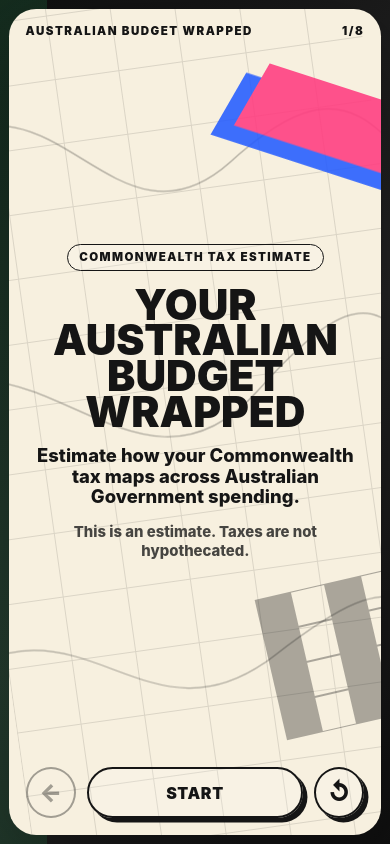
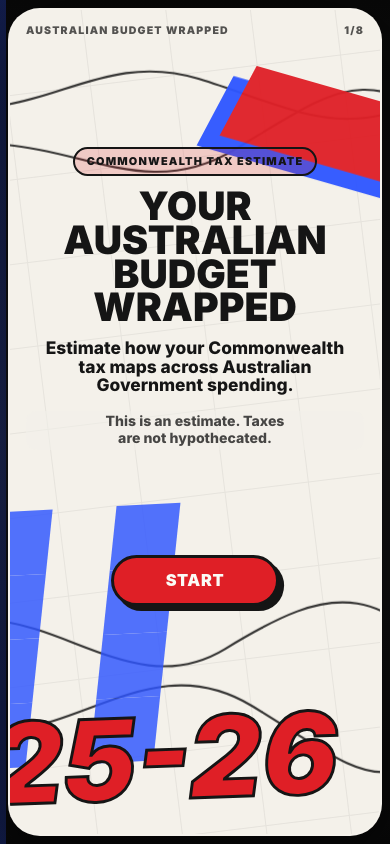
Before and after one commit to dantad04/TaxWrapped, a Next.js app: page / in a window 390 px wide. Built offline with nearby package versions, Linux system fonts and the light colour scheme.

Commit message:
Polish wrapped visual design system

```diff
--- a/src/app/budget-wrapped-flow.tsx
+++ b/src/app/budget-wrapped-flow.tsx
@@ -17,32 +17,72 @@ const percentFormatter = new Intl.NumberFormat("en-AU", {
   maximumFractionDigits: 1,
 });
 
+type AccentTone = "blue" | "green" | "magenta" | "red";
+
 const storyColours = [
   {
-    surface: "bg-[#f7f0df]",
+    surface: "bg-[#f4f1ea]",
     ink: "text-[#151515]",
-    accent: "bg-[#ff3b7f]",
-    glow: "story-glow-magenta",
+    accent: "bg-[#df1f26]",
+    glow: "story-glow-red",
+    tone: "red",
   },
   {
-    surface: "bg-[#151515]",
-    ink: "text-[#f7f0df]",
-    accent: "bg-[#38ff8b]",
-    glow: "story-glow-green",
+    surface: "bg-[#29282e]",
+    ink: "text-[#fbfaf5]",
+    accent: "bg-[#2e55ff]",
+    glow: "story-glow-blue",
+    tone: "blue",
   },
   {
-    surface: "bg-[#eef2ff]",
-    ink: "text-[#111827]",
-    accent: "bg-[#245cff]",
-    glow: "story-glow-blue",
+    surface: "bg-[#29282e]",
+    ink: "text-[#fbfaf5]",
+    accent: "bg-[#df1f26]",
+    glow: "story-glow-red",
+    tone: "red",
   },
   {
-    surface: "bg-[#ffede8]",
-    ink: "text-[#171717]",
-    accent: "bg-[#ff3b2f]",
-    glow: "story-glow-red",
+    surface: "bg-[#f4f1ea]",
+    ink: "text-[#151515]",
+    accent: "bg-[#2e55ff]",
+    glow: "story-glow-blue",
+    tone: "blue",
   },
-] as const;
+  {
+    surface: "bg-[#f4f1ea]",
+    ink: "text-[#151515]",
+    accent: "bg-[#bb33b6]",
+    glow: "story-glow-magenta",
+    tone: "magenta",
+  },
+  {
+    surface: "bg-[#f4f1ea]",
+    ink: "text-[#151515]",
+    accent: "bg-[#149c48]",
+    glow: "story-glow-green",
+    tone: "green",
+  },
+  {
+    surface: "bg-[#f4f1ea]",
+    ink: "text-[#151515]",
+    accent: "bg-[#2e55ff]",
+    glow: "story-glow-blue",
+    tone: "blue",
+  },
+  {
+    surface: "bg-[#29282e]",
+    ink: "text-[#fbfaf5]",
+    accent: "bg-[#149c48]",
+    glow: "story-glow-green",
+    tone: "green",
+  },
+] as const satisfies ReadonlyArray<{
+  surface: string;
+  ink: string;
+  accent: string;
+  glow: string;
+  tone: AccentTone;
+}>;
 
 type StepKind =
   | "intro"
@@ -64,6 +104,12 @@ function formatCurrency(amount: number) {
 
 function formatPercent(share: number) {
   return `${percentFormatter.format(share * 100)}%`;
+}
+
+function getAccentTone(index: number): AccentTone {
+  const tones: AccentTone[] = ["magenta", "green", "blue"];
+
+  return tones[index % tones.length];
 }
 
 function parseIncome(value: string) {
@@ -88,9 +134,10 @@ function WavyLines() {
       viewBox="0 0 420 720"
       preserveAspectRatio="none"
     >
-      <path d="M-80 120 C 50 40, 120 220, 250 130 S 420 90, 520 210" />
-      <path d="M-120 350 C 20 250, 140 450, 280 330 S 430 260, 540 390" />
-      <path d="M-80 590 C 80 490, 150 650, 300 560 S 470 500, 540 640" />
+      <path d="M-80 74 C 28 102, 96 28, 214 56 S 384 120, 520 52" />
+      <path d="M-90 122 C 46 86, 134 174, 254 118 S 404 36, 526 116" />
+      <path d="M-108 548 C 22 482, 122 612, 244 554 S 420 490, 534 604" />
+      <path d="M-90 614 C 54 664, 142 542, 274 604 S 436 706, 538 574" />
     </svg>
   );
 }
@@ -105,8 +152,51 @@ function PatternBlock() {
   );
 }
 
+function MiniPieMark({ tone }: { tone: AccentTone }) {
+  return <div aria-hidden="true" className={`mini-pie mini-pie-${tone}`} />;
+}
+
+function PosterYear() {
+  return <div aria-hidden="true" className="story-poster-year">25-26</div>;
+}
+
+interface StoryBar {
+  amount: number;
+  label: string;
+  share: number;
+  tone: AccentTone;
+}
+
+function StoryBars({
+  bars,
+  label,
+}: {
+  bars: StoryBar[];
+  label: string;
+}) {
+  return (
+    <div className="poster-bars" aria-label={label}>
+      {bars.map((bar) => (
+        <div key={bar.label} className={`poster-bar poster-bar-${bar.tone}`}>
+          <div className="poster-bar-fill-wrap">
+            <span
+              className="poster-bar-fill"
+              style={{
+                width: `${Math.max(6, Math.min(100, bar.share * 100))}%`,
+              }}
+            />
+          </div>
+          <strong>{formatCurrency(bar.amount)}</strong>
+          <span>{bar.label}</span>
+        </div>
+      ))}
+    </div>
+  );
+}
+
 interface StoryFrameProps {
   children: React.ReactNode;
+  currentKind: StepKind;
   currentStep: number;
   totalSteps: number;
   canGoBack: boolean;
@@ -120,6 +210,7 @@ interface StoryFrameProps {
 
 function StoryFrame({
   children,
+  currentKind,
   currentStep,
   totalSteps,
   canGoBack,
@@ -134,10 +225,14 @@ function StoryFrame({
 
   return (
     <main className="story-shell">
-      <section className={`story-card ${colour.surface} ${colour.ink}`}>
+      <section
+        className={`story-card story-card-${currentKind} story-tone-${colour.tone} ${colour.surface} ${colour.ink}`}
+        data-step={currentKind}
+      >
         <WavyLines />
         <PatternBlock />
         <div className={`story-slab ${colour.accent} ${colour.glow}`} />
+        {currentKind === "intro" && <PosterYear />}
 
         <header className="story-topbar">
           <span>Australian Budget Wrapped</span>
@@ -150,7 +245,12 @@ function StoryFrame({
           {children}
         </div>
 
-        <nav className="story-controls" aria-label="Story controls">
+        <nav
+          className={`story-controls ${
+            currentKind === "intro" ? "story-controls-intro" : ""
+          }`}
+          aria-label="Story controls"
+        >
           <button
             type="button"
             className="story-icon-button"
@@ -279,6 +379,7 @@ export function BudgetWrappedFlow() {
 
   return (
     <StoryFrame
+      currentKind={currentStep.kind}
       currentStep={stepIndex}
       totalSteps={steps.length}
       canGoBack={stepIndex > 0}
@@ -337,9 +438,10 @@ export function BudgetWrappedFlow() {
 
       {currentStep.kind === "tax" && (
         <section className="story-moment story-moment-center">
+          <MiniPieMark tone="red" />
           <p className="story-eyebrow">{currentStep.eyebrow}</p>
           <h2 className="story-title">{currentStep.title}</h2>
-          <p className="story-number">
+          <p className="story-number story-number-red">
             {formatCurrency(taxEstimate.totalEstimatedTax)}
           </p>
           <p className="story-copy">
@@ -353,14 +455,15 @@ export function BudgetWrappedFlow() {
         <section className="story-moment">
           <p className="story-eyebrow">{currentStep.eyebrow}</p>
           <h2 className="story-title">{currentStep.title}</h2>
-          <div className="allocation-stack" aria-label="Top allocation preview">
-            {categoryStories.map((category) => (
-              <div key={category.slug} className="allocation-strip">
-                <span>{category.label}</span>
-                <strong>{formatCurrency(category.amount)}</strong>
-              </div>
-            ))}
-          </div>
+          <StoryBars
+            label="Top allocation preview"
+            bars={categoryStories.map((category, index) => ({
+              amount: category.amount,
+              label: category.label,
+              share: category.shareOfAdditiveBudget,
+              tone: getAccentTone(index),
+            }))}
+          />
           <p className="story-caveat">
             Proportional and illustrative. Taxes are not hypothecated.
           </p>
@@ -371,22 +474,34 @@ export function BudgetWrappedFlow() {
         <section className="story-moment story-moment-center">
           {categoryStories
             .filter((category) => category.label === currentStep.title)
-            .map((category, index) => (
-              <div key={category.slug} className="category-hit">
+            .map((category) => {
+              const categoryIndex = categoryStories.findIndex(
+                (story) => story.slug === category.slug,
+              );
+              const safeCategoryIndex = Math.max(0, categoryIndex);
+              const tone = getAccentTone(safeCategoryIndex);
+
+              return (
+                <div key={category.slug} className={`category-hit tone-${tone}`}>
+                  <MiniPieMark tone={tone} />
                   <p className="story-eyebrow">{currentStep.eyebrow}</p>
-                <h2 className="story-title">{category.label}</h2>
-                <p className="story-number">{formatCurrency(category.amount)}</p>
+                  <p className="story-kicker">You contributed</p>
+                  <p className={`story-number story-number-${tone}`}>
+                    {formatCurrency(category.amount)}
+                  </p>
+                  <h2 className="story-category-title">{category.label}</h2>
                   <p className="story-copy">
                     About {formatPercent(category.shareOfAdditiveBudget)} of the
                     additive Budget function mix.
                   </p>
-                {spotlightStories[index] && (
+                  {spotlightStories[safeCategoryIndex] && (
                     <p className="story-pill">
-                    Spotlight: {spotlightStories[index].label}
+                      Spotlight: {spotlightStories[safeCategoryIndex].label}
                     </p>
                   )}
                 </div>
-            ))}
+              );
+            })}
         </section>
       )}
 
--- a/src/app/globals.css
+++ b/src/app/globals.css
@@ -1,8 +1,15 @@
 @import "tailwindcss";
 
 :root {
-  --background: #f8f4ea;
-  --foreground: #162016;
+  --background: #f4f1ea;
+  --foreground: #151515;
+  --story-paper: #f4f1ea;
+  --story-ink: #151515;
+  --story-charcoal: #29282e;
+  --story-red: #df1f26;
+  --story-blue: #2e55ff;
+  --story-green: #149c48;
+  --story-magenta: #bb33b6;
 }
 
 @theme inline {
@@ -16,6 +23,8 @@ body {
   font-family:
     Inter, ui-sans-serif, system-ui, -apple-system, BlinkMacSystemFont, "Segoe UI",
     sans-serif;
+  -webkit-font-smoothing: antialiased;
+  text-rendering: geometricPrecision;
 }
 
 a,
@@ -26,25 +35,59 @@ button {
 .story-shell {
   min-height: 100svh;
   background:
-    linear-gradient(90deg, rgba(56, 255, 139, 0.12) 0 12%, transparent 12% 100%),
-    linear-gradient(135deg, #101010 0%, #242424 55%, #101010 100%);
+    linear-gradient(90deg, rgba(46, 85, 255, 0.28) 0 0.38rem, transparent 0.38rem 2.15rem),
+    linear-gradient(180deg, #080808 0%, #171719 52%, #080808 100%);
   display: grid;
   place-items: center;
-  padding: clamp(0.55rem, 2vw, 1.2rem);
+  padding: clamp(0.5rem, 1.7vw, 1rem);
   overflow: hidden;
 }
 
 .story-card {
-  width: min(100%, 32rem);
-  min-height: calc(100svh - clamp(1.1rem, 4vw, 2.4rem));
+  --story-accent: var(--story-red);
+  --story-secondary: var(--story-blue);
+  --story-shadow: var(--story-ink);
+  --story-soft-a: #c5d8da;
+  --story-soft-b: #ddc5c8;
+  width: min(100%, 31.5rem);
+  min-height: calc(100svh - clamp(1rem, 3.4vw, 2rem));
   position: relative;
   isolation: isolate;
   overflow: hidden;
-  border-radius: clamp(1.7rem, 6vw, 3.5rem);
-  box-shadow: 0 1.5rem 6rem rgba(0, 0, 0, 0.38);
-  padding: clamp(1.05rem, 4vw, 1.7rem);
+  border: 2px solid rgba(255, 255, 255, 0.08);
+  border-radius: clamp(2rem, 8vw, 4rem);
+  box-shadow: 0 1.5rem 5.5rem rgba(0, 0, 0, 0.62);
+  padding: clamp(1rem, 4vw, 1.65rem);
   display: grid;
   grid-template-rows: auto 1fr auto;
+}
+
+.story-tone-red {
+  --story-accent: var(--story-red);
+  --story-secondary: var(--story-blue);
+  --story-soft-a: #c4d7d9;
+  --story-soft-b: #e3c8c3;
+}
+
+.story-tone-blue {
+  --story-accent: var(--story-blue);
+  --story-secondary: var(--story-red);
+  --story-soft-a: #c8dada;
+  --story-soft-b: #d8c6d6;
+}
+
+.story-tone-green {
+  --story-accent: var(--story-green);
+  --story-secondary: var(--story-magenta);
+  --story-soft-a: #cbdcd0;
+  --story-soft-b: #d9c8d8;
+}
+
+.story-tone-magenta {
+  --story-accent: var(--story-magenta);
+  --story-secondary: var(--story-blue);
+  --story-soft-a: #c3d8db;
+  --story-soft-b: #dfc7cb;
 }
 
 .story-card::before {
@@ -52,12 +95,12 @@ button {
   position: absolute;
   inset: 0;
   z-index: -3;
-  opacity: 0.12;
+  opacity: 0.06;
   background-image:
     linear-gradient(90deg, currentColor 1px, transparent 1px),
     linear-gradient(currentColor 1px, transparent 1px);
-  background-size: 3.4rem 3.4rem;
-  transform: rotate(-8deg) scale(1.18);
+  background-size: 4.2rem 4.2rem;
+  transform: rotate(-7deg) scale(1.25);
 }
 
 .story-topbar {
@@ -66,12 +109,13 @@ button {
   display: flex;
   align-items: center;
   justify-content: space-between;
-  gap: 1rem;
-  font-size: 0.72rem;
+  gap: 0.8rem;
+  font-size: 0.66rem;
   line-height: 1;
   font-weight: 900;
-  letter-spacing: 0.13em;
+  letter-spacing: 0.11em;
   text-transform: uppercase;
+  opacity: 0.72;
 }
 
 .story-content {
@@ -80,13 +124,14 @@ button {
   min-height: 0;
   display: grid;
   align-items: center;
-  padding-block: clamp(2.2rem, 7svh, 4.5rem);
-  animation: story-reveal 360ms ease-out both;
+  padding-block: clamp(1.65rem, 5.8svh, 4.2rem);
+  animation: story-reveal 420ms cubic-bezier(0.2, 0.8, 0.2, 1) both;
 }
 
 .story-moment {
+  position: relative;
   display: grid;
-  gap: clamp(1rem, 3.8vw, 1.55rem);
+  gap: clamp(0.92rem, 3.4vw, 1.45rem);
   align-content: center;
 }
 
@@ -97,71 +142,103 @@ button {
 
 .story-eyebrow {
   width: fit-content;
-  border: 1px solid currentColor;
+  border: 2px solid currentColor;
   border-radius: 999px;
-  padding: 0.42rem 0.7rem;
-  font-size: 0.72rem;
+  padding: 0.44rem 0.72rem;
+  font-size: 0.68rem;
   line-height: 1;
   font-weight: 950;
-  letter-spacing: 0.12em;
+  letter-spacing: 0.11em;
   text-transform: uppercase;
-  background: rgba(255, 255, 255, 0.16);
-  backdrop-filter: blur(10px);
+  background: color-mix(in srgb, var(--story-accent) 18%, transparent);
 }
 
 .story-title {
   max-width: 100%;
-  font-size: clamp(2.65rem, 9.8vw, 6.8rem);
-  line-height: 0.84;
+  font-size: clamp(2.45rem, 10.8vw, 5.9rem);
+  line-height: 0.86;
   font-weight: 1000;
   letter-spacing: 0;
   text-transform: uppercase;
+  text-wrap: balance;
 }
 
 .story-copy {
   max-width: 22rem;
-  font-size: clamp(1.15rem, 4.7vw, 1.55rem);
-  line-height: 1.12;
+  font-size: clamp(1.08rem, 4.45vw, 1.48rem);
+  line-height: 1.08;
   font-weight: 850;
+  text-wrap: balance;
 }
 
 .story-caveat {
   max-width: 22rem;
-  font-size: 0.93rem;
+  width: fit-content;
+  border-radius: 0.65rem;
+  padding: 0.12rem 0.3rem;
+  font-size: 0.88rem;
   line-height: 1.25;
-  font-weight: 760;
+  font-weight: 780;
   opacity: 0.78;
+  background: rgba(244, 241, 234, 0.68);
+  text-wrap: balance;
+}
+
+.story-kicker {
+  font-size: clamp(1.55rem, 6vw, 2.3rem);
+  line-height: 0.94;
+  font-weight: 1000;
+  text-transform: none;
 }
 
 .story-number {
   max-width: 100%;
-  font-size: clamp(3.7rem, 18vw, 7rem);
-  line-height: 0.82;
+  color: var(--story-accent);
+  font-size: clamp(4.3rem, 20.5vw, 8.7rem);
+  line-height: 0.76;
   font-weight: 1000;
   letter-spacing: 0;
   text-transform: uppercase;
   overflow-wrap: anywhere;
-  text-shadow: 0.055em 0.055em 0 rgba(255, 59, 47, 0.55);
-  animation: number-pop 420ms ease-out both;
+  -webkit-text-stroke: clamp(1px, 0.45vw, 3px) var(--story-shadow);
+  paint-order: stroke fill;
+  text-shadow: 0.045em 0.045em 0 var(--story-shadow);
+  animation: number-pop 500ms cubic-bezier(0.16, 1, 0.3, 1) both;
+}
+
+.story-number-red {
+  --story-accent: var(--story-red);
+}
+
+.story-number-blue {
+  --story-accent: var(--story-blue);
+}
+
+.story-number-green {
+  --story-accent: var(--story-green);
+}
+
+.story-number-magenta {
+  --story-accent: var(--story-magenta);
 }
 
 .story-controls {
   position: relative;
   z-index: 2;
   display: grid;
-  grid-template-columns: 3.15rem 1fr 3.15rem;
-  gap: 0.7rem;
+  grid-template-columns: 3.05rem 1fr 3.05rem;
+  gap: 0.72rem;
   align-items: center;
 }
 
 .story-main-button,
 .story-icon-button {
-  min-height: 3.2rem;
-  border: 2px solid currentColor;
-  color: inherit;
-  background: rgba(255, 255, 255, 0.16);
+  min-height: 3.18rem;
+  border: 3px solid var(--story-shadow);
+  color: #fbfaf5;
+  background: var(--story-accent);
   font-weight: 950;
-  box-shadow: 0.28rem 0.28rem 0 currentColor;
+  box-shadow: 0.32rem 0.32rem 0 var(--story-shadow);
   transition:
     transform 160ms ease,
     box-shadow 160ms ease,
@@ -170,27 +247,44 @@ button {
 
 .story-main-button {
   border-radius: 999px;
-  font-size: 1rem;
+  font-size: 1.02rem;
   letter-spacing: 0.04em;
   text-transform: uppercase;
 }
 
 .story-icon-button {
   border-radius: 50%;
-  font-size: 1.5rem;
+  background: color-mix(in srgb, var(--story-paper) 82%, transparent);
+  color: var(--story-shadow);
+  font-size: 1.42rem;
   line-height: 1;
+}
+
+.story-controls-intro {
+  position: absolute;
+  left: 50%;
+  bottom: clamp(10.5rem, 27svh, 16rem);
+  width: min(11rem, 48%);
+  transform: translateX(-50%);
+  grid-template-columns: minmax(8.8rem, 10.5rem);
+  justify-content: center;
+  margin: 0;
+}
+
+.story-controls-intro .story-icon-button {
+  display: none;
 }
 
 .story-main-button:not(:disabled):hover,
 .story-icon-button:not(:disabled):hover {
   transform: translate(-0.12rem, -0.12rem);
-  box-shadow: 0.4rem 0.4rem 0 currentColor;
+  box-shadow: 0.42rem 0.42rem 0 var(--story-shadow);
 }
 
 .story-main-button:focus-visible,
 .story-icon-button:focus-visible,
 .income-input-wrap:focus-within {
-  outline: 4px solid #38ff8b;
+  outline: 4px solid var(--story-green);
   outline-offset: 4px;
 }
 
@@ -208,80 +302,198 @@ button {
   width: 100%;
   height: 100%;
   pointer-events: none;
-  opacity: 0.32;
-  animation: line-drift 9s ease-in-out infinite alternate;
+  opacity: 0.86;
+  animation: line-drift 8s ease-in-out infinite alternate;
 }
 
 .story-lines path {
   fill: none;
   stroke: currentColor;
-  stroke-width: 1.2;
+  stroke-width: 2.1;
   vector-effect: non-scaling-stroke;
 }
 
 .story-pattern {
   position: absolute;
-  right: -2rem;
-  bottom: 6.8rem;
+  left: -2.2rem;
+  bottom: 4.45rem;
   z-index: -1;
-  width: 9rem;
+  width: 16rem;
   display: grid;
   grid-template-columns: repeat(4, 1fr);
-  transform: rotate(-13deg);
-  opacity: 0.34;
+  transform: rotate(-3deg) skewX(-9deg);
+  opacity: 0.82;
 }
 
 .story-pattern span {
   aspect-ratio: 1;
-  border: 1px solid currentColor;
+  border: 0;
 }
 
 .story-pattern span:nth-child(odd) {
-  background: currentColor;
+  background: var(--story-secondary);
 }
 
 .story-slab {
   position: absolute;
   z-index: -2;
-  top: 5rem;
-  right: -3.6rem;
-  width: 12rem;
-  height: 4.4rem;
-  transform: rotate(18deg) skewX(-12deg);
-  opacity: 0.88;
+  top: 5.15rem;
+  right: -4.4rem;
+  width: 13.5rem;
+  height: 4.8rem;
+  transform: rotate(16deg) skewX(-12deg);
+  opacity: 0.96;
+  animation: slab-slide 560ms ease-out both;
 }
 
 .story-glow-magenta {
-  box-shadow: -1rem 1rem 0 #245cff;
+  box-shadow: -1rem 1rem 0 var(--story-blue);
 }
 
 .story-glow-green {
-  box-shadow: -1rem 1rem 0 #ff3b7f;
+  box-shadow: -1rem 1rem 0 var(--story-magenta);
 }
 
 .story-glow-blue {
-  box-shadow: -1rem 1rem 0 #ff3b2f;
+  box-shadow: -1rem 1rem 0 var(--story-red);
 }
 
 .story-glow-red {
-  box-shadow: -1rem 1rem 0 #38ff8b;
+  box-shadow: -1rem 1rem 0 var(--story-blue);
+}
+
+.story-card-intro .story-content {
+  align-items: start;
+  padding-top: clamp(4.6rem, 13svh, 7rem);
+  padding-bottom: clamp(10rem, 31svh, 15rem);
+}
+
+.story-card-intro .story-moment {
+  min-height: 100%;
+  align-content: start;
+}
+
+.story-card-intro .story-title {
+  font-size: clamp(2.45rem, 10vw, 4.6rem);
+}
+
+.story-card-tax,
+.story-card-summary,
+.story-card-input {
+  --story-shadow: #fbfaf5;
+}
+
+.story-card-tax .story-number,
+.story-card-summary .story-number,
+.story-card-input .story-number {
+  -webkit-text-stroke-color: #fbfaf5;
+  text-shadow: 0.045em 0.045em 0 #080808;
+}
+
+.story-card-tax .story-eyebrow,
+.story-card-summary .story-eyebrow,
+.story-card-input .story-eyebrow {
+  background: rgba(251, 250, 245, 0.08);
+}
+
+.story-card-tax .story-caveat,
+.story-card-summary .story-caveat,
+.story-card-input .story-caveat {
+  background: rgba(41, 40, 46, 0.58);
+}
+
+.story-card-input .income-form p {
+  width: fit-content;
+  border-radius: 0.65rem;
+  padding: 0.12rem 0.3rem;
+  background: rgba(41, 40, 46, 0.58);
+}
+
+.story-card-tax .story-icon-button,
+.story-card-summary .story-icon-button,
+.story-card-input .story-icon-button {
+  background: #fbfaf5;
+  color: #151515;
+}
+
+.story-poster-year {
+  position: absolute;
+  left: -1.25rem;
+  bottom: clamp(1.15rem, 3.6svh, 2.3rem);
+  z-index: -1;
+  color: var(--story-red);
+  width: max-content;
+  font-size: clamp(6.7rem, 29vw, 12.4rem);
+  line-height: 0.78;
+  font-style: italic;
+  font-weight: 1000;
+  letter-spacing: 0;
+  white-space: nowrap;
+  transform: rotate(-2deg);
+  -webkit-text-stroke: clamp(2px, 0.75vw, 4px) var(--story-ink);
+  text-shadow: none;
+}
+
+.story-card-summary .story-content {
+  padding-block: clamp(1rem, 3.2svh, 2.1rem);
+}
+
+.story-card-summary .story-title {
+  font-size: clamp(2.2rem, 8.8vw, 4.6rem);
+}
+
+.story-card-summary .story-lines {
+  opacity: 0.58;
+}
+
+.mini-pie {
+  justify-self: center;
+  width: clamp(6rem, 31vw, 9.4rem);
+  aspect-ratio: 1;
+  border-radius: 50%;
+  background:
+    conic-gradient(
+      var(--story-accent) 0 31%,
+      var(--story-soft-b) 31% 48%,
+      #dddcd6 48% 68%,
+      #f0d94e 68% 70%,
+      #d8e2de 70% 72%,
+      var(--story-soft-a) 72% 100%
+    );
+  animation: pie-pop 520ms cubic-bezier(0.16, 1, 0.3, 1) both;
+}
+
+.mini-pie-red {
+  --story-accent: var(--story-red);
+}
+
+.mini-pie-blue {
+  --story-accent: var(--story-blue);
+}
+
+.mini-pie-green {
+  --story-accent: var(--story-green);
+}
+
+.mini-pie-magenta {
+  --story-accent: var(--story-magenta);
 }
 
 .income-form {
   display: grid;
-  gap: 0.8rem;
+  gap: 0.85rem;
 }
 
 .income-form label {
-  font-size: 0.82rem;
+  font-size: 0.78rem;
   font-weight: 950;
-  letter-spacing: 0.12em;
+  letter-spacing: 0.11em;
   text-transform: uppercase;
 }
 
 .income-form p {
   max-width: 22rem;
-  font-size: 0.94rem;
+  font-size: 0.93rem;
   line-height: 1.25;
   font-weight: 760;
   opacity: 0.82;
@@ -291,19 +503,19 @@ button {
   display: grid;
   grid-template-columns: auto 1fr;
   align-items: center;
-  gap: 0.35rem;
+  gap: 0.28rem;
   border: 3px solid currentColor;
-  border-radius: 1.45rem;
-  background: rgba(255, 255, 255, 0.72);
+  border-radius: 1.75rem;
+  background: #fbfaf5;
   color: #151515;
-  padding: 0.85rem 1rem;
+  padding: 0.88rem 1rem;
   box-shadow: 0.42rem 0.42rem 0 currentColor;
 }
 
 .income-input-wrap span,
 .income-input-wrap input {
   min-width: 0;
-  font-size: clamp(2.8rem, 13vw, 4.9rem);
+  font-size: clamp(3.05rem, 14.5vw, 5.35rem);
   line-height: 0.9;
   font-weight: 1000;
   letter-spacing: 0;
@@ -321,29 +533,75 @@ button {
   color: rgba(21, 21, 21, 0.34);
 }
 
-.allocation-stack,
+.poster-bars,
 .summary-shell {
   display: grid;
-  gap: 0.68rem;
+  gap: 0.56rem;
 }
 
-.allocation-strip,
-.summary-shell div {
-  border: 2px solid currentColor;
-  border-radius: 1.1rem;
-  padding: 0.9rem;
-  background: rgba(255, 255, 255, 0.14);
-  box-shadow: 0.24rem 0.24rem 0 currentColor;
+.poster-bar {
+  display: grid;
+  grid-template-columns: minmax(5.6rem, 0.75fr) auto minmax(0, 1fr);
+  gap: 0.55rem;
+  align-items: center;
 }
 
-.allocation-strip {
-  display: grid;
-  gap: 0.35rem;
+.poster-bar-fill-wrap {
+  height: clamp(1.45rem, 6vw, 2rem);
+  border: 3px solid var(--story-ink);
+  background: var(--story-paper);
+  overflow: hidden;
+  box-shadow: 0.18rem 0.18rem 0 var(--story-ink);
 }
 
-.allocation-strip span,
+.poster-bar-fill {
+  display: block;
+  height: 100%;
+  background: var(--story-accent);
+}
+
+.poster-bar-magenta {
+  --story-accent: var(--story-magenta);
+}
+
+.poster-bar-green {
+  --story-accent: var(--story-green);
+}
+
+.poster-bar-blue {
+  --story-accent: var(--story-blue);
+}
+
+.poster-bar-red {
+  --story-accent: var(--story-red);
+}
+
+.poster-bar strong {
+  display: block;
+  color: var(--story-ink);
+  font-size: clamp(1.28rem, 6.2vw, 2.1rem);
+  line-height: 0.86;
+  font-weight: 1000;
+}
+
+.poster-bar > span {
+  min-width: 0;
+  color: color-mix(in srgb, var(--story-ink) 76%, transparent);
+  font-size: clamp(0.82rem, 3.3vw, 1rem);
+  line-height: 1.08;
+  font-weight: 820;
+}
+
+.summary-shell div {
+  border: 3px solid currentColor;
+  border-radius: 1.25rem;
+  padding: 0.68rem 0.82rem;
+  background: rgba(255, 255, 255, 0.1);
+  box-shadow: 0.25rem 0.25rem 0 currentColor;
+}
+
 .summary-shell span {
-  font-size: 0.78rem;
+  font-size: 0.74rem;
   line-height: 1;
   font-weight: 950;
   letter-spacing: 0.09em;
@@ -351,27 +609,36 @@ button {
   opacity: 0.72;
 }
 
-.allocation-strip strong,
 .summary-shell strong {
   display: block;
-  margin-top: 0.3rem;
-  font-size: clamp(1.45rem, 7vw, 2.25rem);
-  line-height: 0.96;
+  margin-top: 0.35rem;
+  font-size: clamp(1.16rem, 5.3vw, 1.95rem);
+  line-height: 0.95;
   font-weight: 1000;
+  text-wrap: balance;
 }
 
 .category-hit {
   display: grid;
-  gap: 1rem;
+  gap: clamp(0.82rem, 2.7vw, 1.1rem);
   justify-items: center;
+}
+
+.story-category-title {
+  max-width: 22rem;
+  font-size: clamp(1.65rem, 6.4vw, 2.8rem);
+  line-height: 0.92;
+  font-weight: 1000;
+  text-transform: none;
+  text-wrap: balance;
 }
 
 .story-pill {
   max-width: 21rem;
-  border: 1px solid currentColor;
+  border: 2px solid currentColor;
   border-radius: 999px;
-  padding: 0.6rem 0.85rem;
-  font-size: 0.9rem;
+  padding: 0.58rem 0.82rem;
+  font-size: 0.84rem;
   line-height: 1.15;
   font-weight: 850;
   background: rgba(255, 255, 255, 0.16);
@@ -391,7 +658,7 @@ button {
 @keyframes number-pop {
   from {
     opacity: 0;
-    transform: translateY(0.55rem) scale(0.96);
+    transform: translateY(0.8rem) scale(0.92) rotate(-1deg);
   }
   to {
     opacity: 1;
@@ -399,12 +666,34 @@ button {
   }
 }
 
+@keyframes pie-pop {
+  from {
+    opacity: 0;
+    transform: translateY(-0.6rem) scale(0.88) rotate(-18deg);
+  }
+  to {
+    opacity: 1;
+    transform: translateY(0) scale(1) rotate(0deg);
+  }
+}
+
+@keyframes slab-slide {
+  from {
+    opacity: 0;
+    transform: translateX(1.4rem) rotate(16deg) skewX(-12deg);
+  }
+  to {
+    opacity: 0.96;
+    transform: translateX(0) rotate(16deg) skewX(-12deg);
+  }
+}
+
 @keyframes line-drift {
   from {
-    transform: translateY(-0.6rem);
+    transform: translateY(-0.5rem) scaleX(1);
   }
   to {
-    transform: translateY(0.6rem);
+    transform: translateY(0.5rem) scaleX(1.015);
   }
 }
 
```
Also changed, not shown: 2 other files (tests, documents, lock files or other folders). Lines whose indentation alone changed are shown as unchanged.
